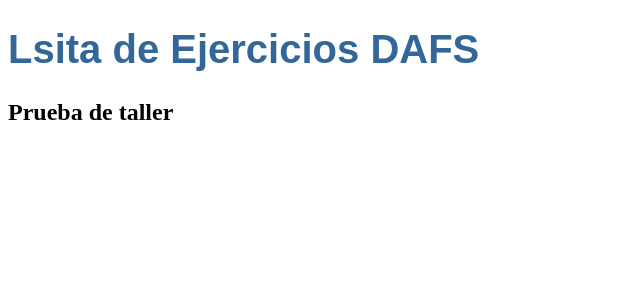
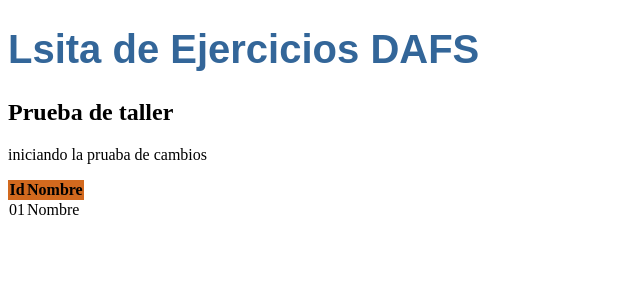
Before and after one commit to duvanFraile11/LsitaEjercicios, an Angular app: page / in a window 1280 px wide. Shown: the top 300 px of the page, without its empty margins (0-640 px from the left). Built offline with nearby package versions, Linux system fonts and the light colour scheme.

Commit message:
Carga de tabla

```diff
--- a/src/app/app.component.html
+++ b/src/app/app.component.html
@@ -1,2 +1,13 @@
 <h1>{{title}}</h1>
 <h2>Prueba de taller</h2>
+<div><p>iniciando la pruaba de cambios</p></div>
+<table  style="border-collapse: collapse; width: 16px;border-color: blue;">
+    <thead style="border-color: blue 12px; background-color: chocolate;">
+        <th>Id</th>
+        <th>Nombre</th>
+    </thead>
+    <tbody>
+        <td>01</td>
+        <td>Nombre</td>
+    </tbody>
+</table>
```
